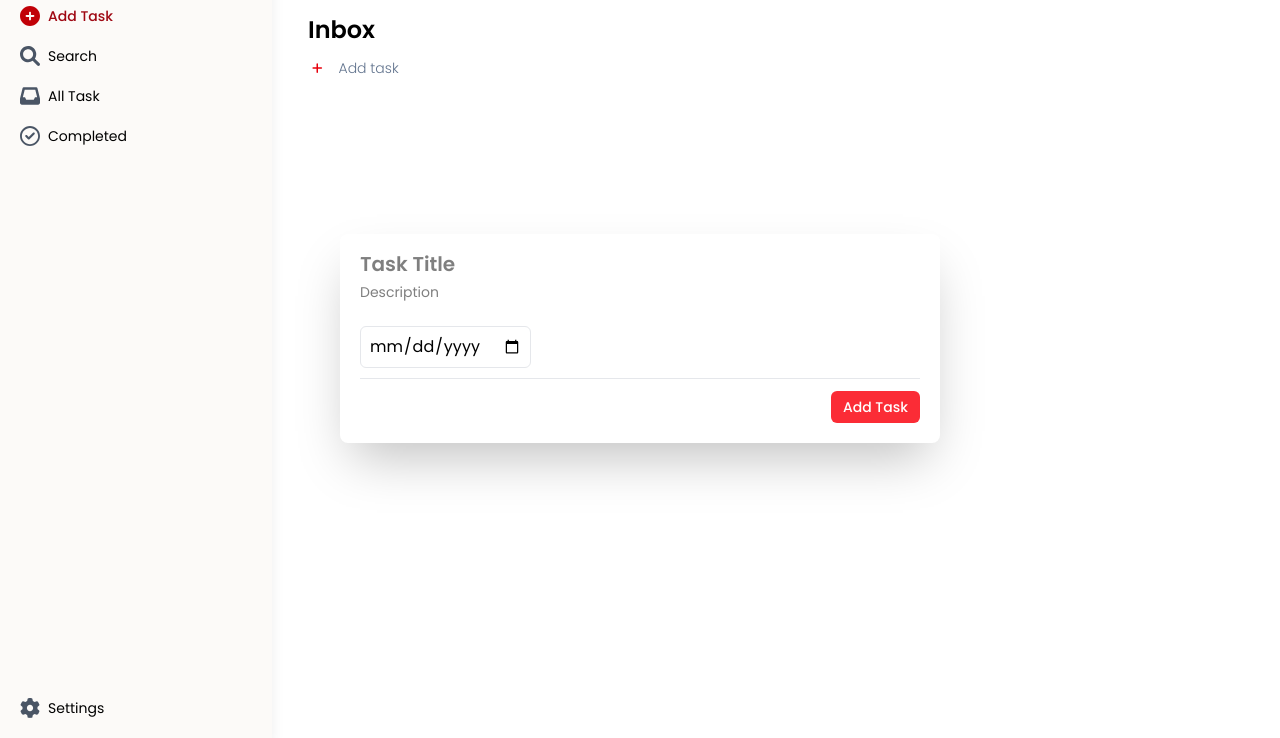
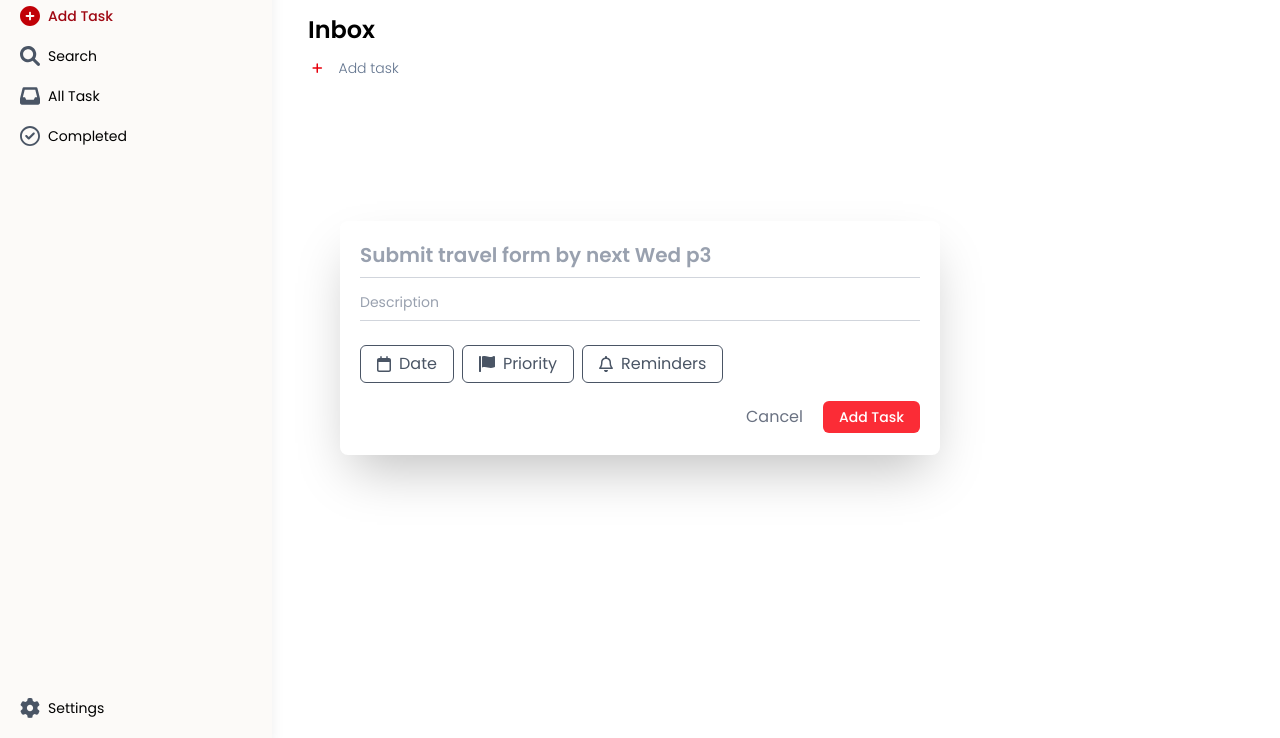
Before and after one commit to Oluwasuyi-Timilehin/Todolist, a website: page src/index.html in a window 1280 px wide. Both pictures are taken after a click on the button "Add Task". Shown: the part 62-800 px from the top of the page. Drawn offline with Linux system fonts and the light colour scheme.

Commit message:
made changes

```diff
--- a/src/index.html
+++ b/src/index.html
@@ -37,7 +37,7 @@
           <nav class="flex-1">
             <ul class="space-y-1">
               <button
-                onclick="showTaskModal()"
+                onclick="handleAddTaskClick()"
                 class="flex items-center space-x-2 font-medium py-2 px-2 rounded-md text-red-700 cursor-pointer text-sm hover:bg-gray-200 w-full"
               >
                 <i class="fa-solid fa-circle-plus text-xl"></i>
@@ -113,75 +113,92 @@
       <!-- Task Modal -->
       <div
         id="taskModal"
-        class="hidden fixed inset-0 bg-opacity-30 flex items-center justify-center"
+        class="hidden fixed inset-0 flex items-center justify-center"
       >
-        <div class="bg-white w-[600px] rounded-lg shadow-2xl p-5 space-y-3">
-          <div class="flex flex-col space-y-0.5">
-            <input
+        <div
+          class="bg-white w-[90%] md:w-[600px] rounded-lg shadow-2xl p-5 space-y-3"
+        >
+          <!-- Task Title Input -->
+          <input
             type="text"
-            placeholder="Task Title"
-            class="w-full placeholder:font-semibold placeholder:text-xl rounded-md focus:outline-none"
+            placeholder="Submit travel form by next Wed p3"
+            class="w-full text-gray-700 text-xl font-semibold placeholder-gray-400 focus:outline-none border-b border-gray-300 pb-2"
           />
+
+          <!-- Task Description Input -->
           <input
             type="text"
             placeholder="Description"
-            class="w-full placeholder:text-sm rounded-md focus:outline-none"
+            class="w-full text-sm text-gray-600 placeholder-gray-400 focus:outline-none border-b border-gray-300 pb-2"
           />
+
+          <!-- Task Controls (Date, Priority, Reminders) -->
+          <div class="flex items-center space-x-2 mt-3 overflow-x-auto">
+            <button
+              onclick="showDatePicker()"
+              class="border px-4 py-1.5 rounded-md text-gray-600 flex items-center space-x-2 hover:bg-gray-100 cursor-pointer whitespace-nowrap"
+            >
+              <i class="fa-regular fa-calendar"></i> <span>Date</span>
+            </button>
+            <button
+              onclick="showPriorityOptions()"
+              class="border px-4 py-1.5 rounded-md text-gray-600 flex items-center space-x-2 hover:bg-gray-100 cursor-pointer whitespace-nowrap"
+            >
+              <i class="fa-solid fa-flag"></i> <span>Priority</span>
+            </button>
+            <button
+              onclick="showReminderOptions()"
+              class="border px-4 py-1.5 rounded-md text-gray-600 flex items-center space-x-2 hover:bg-gray-100 cursor-pointer whitespace-nowrap"
+            >
+              <i class="fa-regular fa-bell"></i> <span>Reminders</span>
+            </button>
           </div>
 
-          <div class="flex items-center border-b border-gray-200 py-2.5">
-            <input type="date" placeholder="Due Date" class="border border-gray-200 p-2 rounded-md">
+          <!-- Date Picker (Hidden by Default) -->
+          <div id="datePicker" class="hidden mt-3">
+            <input
+              type="date"
+              class="w-full px-4 py-2 border border-gray-300 rounded-lg focus:outline-none focus:ring-2"
+            />
           </div>
 
-          <div class="flex justify-end items-center">
+          <!-- Priority Options (Hidden by Default) -->
+          <div id="priorityOptions" class="hidden mt-3">
+            <select
+              class="appearance: none w-full px-4 py-2 border border-gray-300 rounded-lg focus:outline-none focus:ring-2"
+            >
+              <option value="low">Low</option>
+              <option value="medium">Medium</option>
+              <option value="high">High</option>
+            </select>
+          </div>
+
+          <!-- Reminder Options (Hidden by Default) -->
+          <div id="reminderOptions" class="hidden mt-3">
+            <input
+              type="time"
+              class="w-full px-4 py-2 border border-gray-300 rounded-lg focus:outline-none focus:ring-2"
+            />
+          </div>
+
+          <!-- Add Task Button -->
+          <div class="flex justify-end items-center mt-4">
+            <!-- Cancel Button -->
             <button
-              class="bg-red-500 text-white text-sm font-medium px-3 py-1.5 rounded-md hover:bg-red-600"
+              onclick="hideTaskModal()"
+              class="text-gray-500 px-3 py-1.5 rounded-md hover:bg-gray-200 cursor-pointer"
+            >
+              Cancel
+            </button>
+            <!-- Add Task Button -->
+            <button
+              class="bg-red-500 text-white text-sm font-medium px-4 py-1.5 rounded-md hover:bg-red-600 ml-2 cursor-pointer"
             >
               Add Task
             </button>
           </div>
         </div>
       </div>
-
-      <!-- Task Overview / Stats
-      <div class="mt-6 grid grid-cols-2 md:grid-cols-4 gap-4">
-        <div class="bg-white p-4 shadow rounded-lg flex items-center space-x-3">
-          <i class="fa-solid fa-list-check text-red-500 text-xl"></i>
-          <div>
-            <p class="text-gray-600 text-sm">Total Tasks</p>
-            <p class="text-lg font-bold">24</p>
-          </div>
-        </div>
-        <div class="bg-white p-4 shadow rounded-lg flex items-center space-x-3">
-          <i class="fa-solid fa-clock text-yellow-500 text-2xl"></i>
-          <div>
-            <p class="text-gray-600 text-sm">Pending Tasks</p>
-            <p class="text-lg font-bold">8</p>
-          </div>
-        </div>
-        <div class="bg-white p-4 shadow rounded-lg flex items-center space-x-3">
-          <i class="fa-solid fa-check-circle text-green-500 text-2xl"></i>
-          <div>
-            <p class="text-gray-600 text-sm">Completed</p>
-            <p class="text-lg font-bold">16</p>
-          </div>
-        </div>
-        <div class="bg-white p-4 shadow rounded-lg flex items-center space-x-3">
-          <i class="fa-solid fa-trash text-gray-500 text-2xl"></i>
-          <div>
-            <p class="text-gray-600 text-sm">Deleted</p>
-            <p class="text-lg font-bold">3</p>
-          </div>
-        </div>
-      </div>
-
-      Task Board
-      <div id="content" class="mt-6 p-6 bg-white shadow rounded-lg">
-        <h2 class="text-xl font-semibold text-gray-700">Your Tasks</h2>
-        <p class="text-gray-500">
-          Choose a category from the sidebar to view your tasks.
-        </p>
-      </div> -->
     </main>
   </body>
   <script>
@@ -198,6 +215,32 @@
       document.getElementById("taskModal").classList.add("hidden");
     }
 
+    function handleAddTaskClick() {
+      const sidebar = document.getElementById("sidebar");
+      if (window.innerWidth < 768) {
+        sidebar.classList.add("-translate-x-full");
+      }
+      showTaskModal();
+    }
+
+    // Show Date Picker
+    function showDatePicker() {
+      const datePicker = document.getElementById("datePicker");
+      datePicker.classList.toggle("hidden");
+    }
+
+    // Show Priority Options
+    function showPriorityOptions() {
+      const priorityOptions = document.getElementById("priorityOptions");
+      priorityOptions.classList.toggle("hidden");
+    }
+
+    // Show Reminder Options
+    function showReminderOptions() {
+      const reminderOptions = document.getElementById("reminderOptions");
+      reminderOptions.classList.toggle("hidden");
+    }
+
     // Close when clicking outside the modal
     window.onclick = function (event) {
       const modal = document.getElementById("taskModal");
```
Also changed, not shown: src/output.css.
